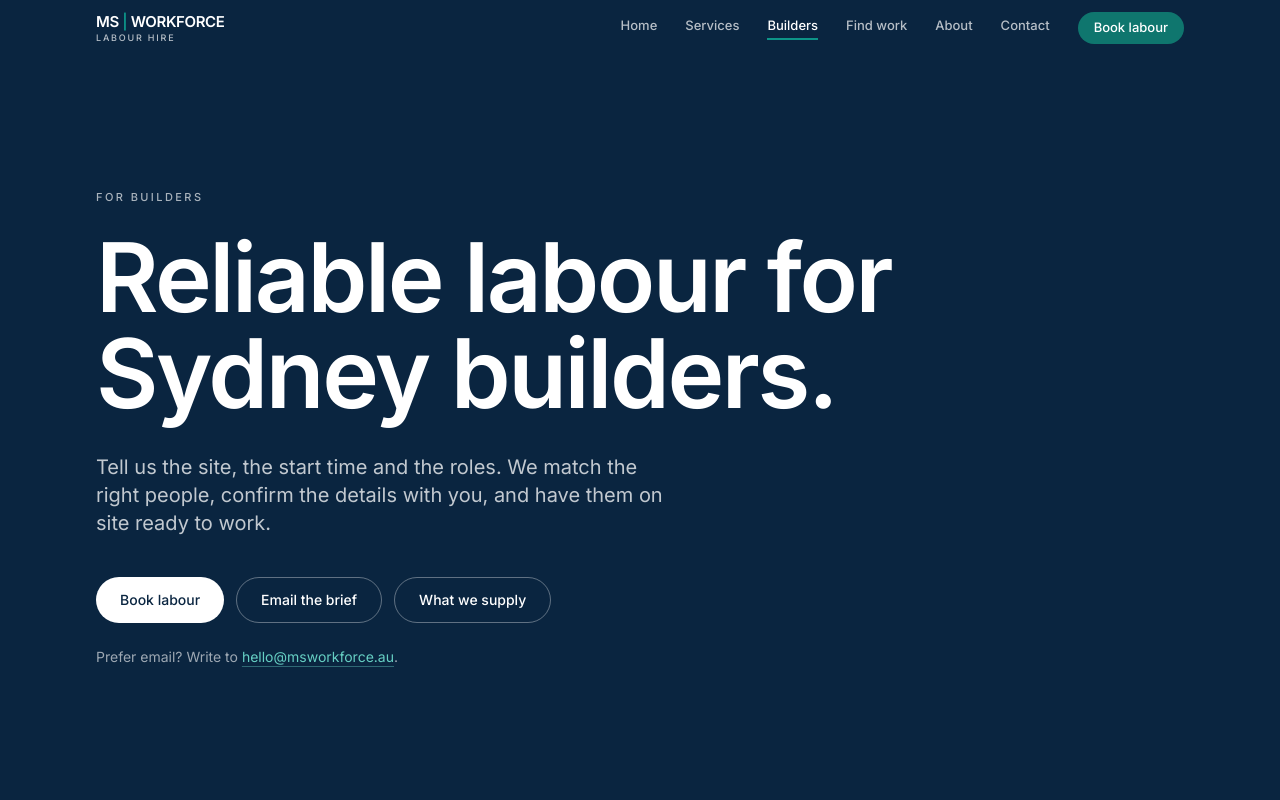
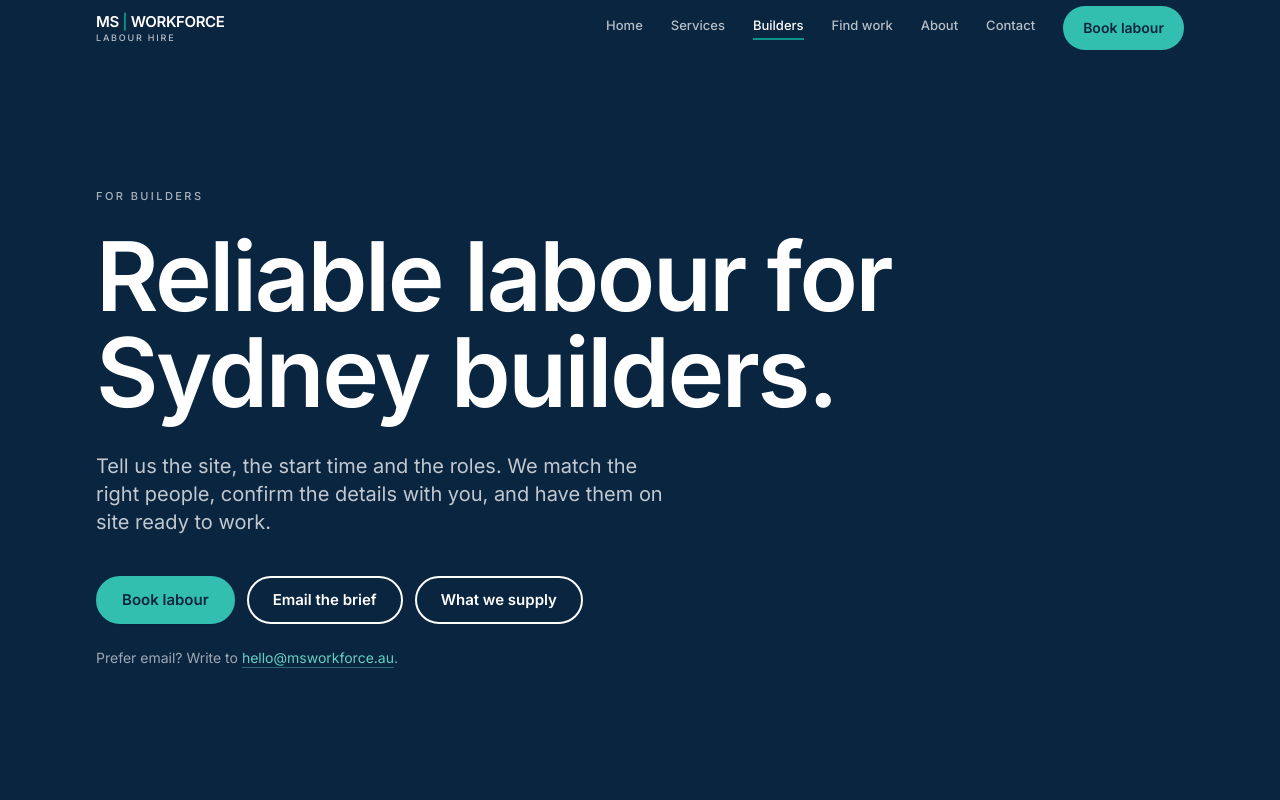
Before and after one commit to curiouscitizen11/MS-Workforce, a Next.js app: page /clients in a window 1280 px wide. Shown: the top 800 px of the page. Built offline with nearby package versions, Linux system fonts and the light colour scheme.

Commit message:
Button contrast: solid teal primary (navy text), white/2px-outline secondaries, solid navy sticky bar with top border, 48px tap targets; raise low-contrast text

```diff
--- a/app/candidates/page.tsx
+++ b/app/candidates/page.tsx
@@ -51,7 +51,7 @@ function TicketCard({ ticket }: { ticket: Ticket }) {
   return (
     <li className="flex flex-col rounded-2xl border border-navy/10 bg-white p-6 sm:p-8">
       <h3 className="text-xl font-semibold tracking-tight sm:text-2xl">{ticket.title}</h3>
-      <p className="mt-2 text-sm leading-relaxed text-navy/55">{ticket.code}</p>
+      <p className="mt-2 text-sm leading-relaxed text-navy/70">{ticket.code}</p>
       {ticket.note ? <p className="mt-3 text-sm leading-relaxed text-navy/70">{ticket.note}</p> : null}
       <ul className="mt-5 flex-1 border-b border-navy/10">
         {ticket.providers.map((provider) => (
@@ -107,7 +107,7 @@ export default function CandidatesPage() {
             and location.
           </p>
           <div className="mt-10 flex flex-col gap-3 sm:flex-row">
-            <a href={formUrl} className="pill pill-light w-full sm:w-auto" target="_blank" rel="noopener noreferrer">
+            <a href={formUrl} className="pill pill-teal w-full sm:w-auto" target="_blank" rel="noopener noreferrer">
               Employee portal
             </a>
             <a href={WORK_ENQUIRY_HREF} className="pill pill-line w-full sm:w-auto">
--- a/app/clients/page.tsx
+++ b/app/clients/page.tsx
@@ -87,7 +87,7 @@ export default function ClientsPage() {
               href={BOOK_LABOUR_URL}
               target="_blank"
               rel="noopener noreferrer"
-              className="pill pill-light w-full sm:w-auto"
+              className="pill pill-teal w-full sm:w-auto"
             >
               Book labour
               <span className="sr-only"> (form opens in a new tab)</span>
@@ -180,7 +180,7 @@ export default function ClientsPage() {
             </div>
             <a
               href={EMAIL_HREF}
-              className="break-all text-lg font-medium text-teal-600 underline decoration-teal-600/40 underline-offset-4 sm:text-2xl"
+              className="break-all text-lg font-medium text-teal-700 underline decoration-teal-700/40 underline-offset-4 sm:text-2xl"
             >
               {EMAIL}
             </a>
--- a/app/contact/page.tsx
+++ b/app/contact/page.tsx
@@ -60,7 +60,7 @@ export default function ContactPage() {
               href={BOOK_LABOUR_URL}
               target="_blank"
               rel="noopener noreferrer"
-              className="pill pill-light w-full sm:w-auto"
+              className="pill pill-teal w-full sm:w-auto"
             >
               Book labour
               <span className="sr-only"> (form opens in a new tab)</span>
--- a/app/globals.css
+++ b/app/globals.css
@@ -7,6 +7,7 @@
 }
 
 html {
+  color-scheme: light;
   scroll-behavior: smooth;
   background: #0a2540;
 }
@@ -49,22 +50,27 @@ body {
     @apply max-w-xl text-lg leading-relaxed sm:text-xl;
   }
   .pill {
-    @apply inline-flex min-h-11 items-center justify-center rounded-full px-6 py-3 text-sm font-medium transition duration-200 ease-out hover:-translate-y-0.5 motion-reduce:transform-none motion-reduce:transition-none focus-visible:outline focus-visible:outline-2 focus-visible:outline-offset-4 focus-visible:outline-teal;
+    @apply inline-flex min-h-12 items-center justify-center rounded-full border-2 border-transparent px-6 py-3 text-[15px] font-semibold leading-tight transition duration-200 ease-out hover:-translate-y-0.5 motion-reduce:transform-none motion-reduce:transition-none focus-visible:outline focus-visible:outline-2 focus-visible:outline-offset-4 focus-visible:outline-teal-300;
+    -webkit-tap-highlight-color: transparent;
   }
+  /* Primary: solid teal, navy text (contrast ~6.9:1) */
+  .pill-teal {
+    @apply border-teal-400 bg-teal-400 text-navy shadow-sm hover:border-teal-300 hover:bg-teal-300;
+  }
+  /* Secondary solid: white with navy text (~15.8:1) */
   .pill-light {
-    @apply bg-white text-navy hover:bg-white/90;
+    @apply border-white bg-white text-navy hover:bg-navy-50;
   }
+  /* Secondary on navy: 2px white border, white text */
+  .pill-line {
+    @apply border-white bg-transparent text-white hover:bg-white hover:text-navy;
+  }
+  /* On light backgrounds */
   .pill-dark {
-    @apply bg-navy text-white hover:bg-navy-600;
-  }
-  .pill-line {
-    @apply border border-white/35 bg-transparent text-white hover:bg-white/10;
-  }
-  .pill-teal {
-    @apply bg-teal-600 text-white shadow-sm hover:bg-teal-700 hover:shadow-md;
+    @apply border-navy bg-navy text-white hover:bg-navy-600;
   }
   .pill-line-dark {
-    @apply border border-navy/20 bg-transparent text-navy hover:bg-navy/[0.04];
+    @apply border-navy bg-transparent text-navy hover:bg-navy hover:text-white;
   }
   .stack-row {
     @apply grid gap-3 py-8 sm:grid-cols-12 sm:items-baseline sm:gap-8 sm:py-10;
--- a/app/not-found.tsx
+++ b/app/not-found.tsx
@@ -17,7 +17,7 @@ export default function NotFound() {
           instead.
         </p>
         <div className="mt-10 flex flex-col gap-3 sm:flex-row">
-          <Link href="/" className="pill pill-light w-full sm:w-auto">
+          <Link href="/" className="pill pill-teal w-full sm:w-auto">
             Home
           </Link>
           <Link href="/clients" className="pill pill-line w-full sm:w-auto">
--- a/app/page.tsx
+++ b/app/page.tsx
@@ -66,7 +66,7 @@ export default function HomePage() {
               href={BOOK_LABOUR_URL}
               target="_blank"
               rel="noopener noreferrer"
-              className="pill pill-light w-full sm:w-auto"
+              className="pill pill-teal w-full sm:w-auto"
             >
               Book labour
               <span className="sr-only"> (form opens in a new tab)</span>
--- a/app/privacy/page.tsx
+++ b/app/privacy/page.tsx
@@ -15,8 +15,8 @@ export const metadata: Metadata = {
   },
 };
 
-const mail = "text-teal-600 underline decoration-teal-600/40 underline-offset-4 break-all";
-const ext = "text-teal-600 underline decoration-teal-600/40 underline-offset-4";
+const mail = "text-teal-700 underline decoration-teal-700/40 underline-offset-4 break-all";
+const ext = "text-teal-700 underline decoration-teal-700/40 underline-offset-4";
 
 const sections: { title: string; body: React.ReactNode }[] = [
   {
--- a/app/services/page.tsx
+++ b/app/services/page.tsx
@@ -70,7 +70,7 @@ export default function ServicesPage() {
             supplied on an ongoing, project-based basis.
           </p>
           <div className="mt-10 flex flex-col gap-3 sm:flex-row">
-            <a href={REQUEST_LABOUR_HREF} className="pill pill-light w-full sm:w-auto">
+            <a href={REQUEST_LABOUR_HREF} className="pill pill-teal w-full sm:w-auto">
               Request labour
             </a>
             <Link href="/clients" className="pill pill-line w-full sm:w-auto">
@@ -89,7 +89,7 @@ export default function ServicesPage() {
           }
         >
           <div className="wrap py-24 sm:py-28">
-            <p className={"kicker " + (item.dark ? "text-white/50" : "text-navy/45")}>
+            <p className={"kicker " + (item.dark ? "text-white/70" : "text-navy/65")}>
               {item.kicker}
             </p>
             <h2 className="display mt-6">{item.title}</h2>
@@ -131,7 +131,7 @@ export default function ServicesPage() {
             ))}
           </ul>
           <div className="mt-12">
-            <a href={REQUEST_LABOUR_HREF} className="pill pill-light">
+            <a href={REQUEST_LABOUR_HREF} className="pill pill-teal">
               Request labour
             </a>
           </div>
--- a/components/Footer.tsx
+++ b/components/Footer.tsx
@@ -95,7 +95,7 @@ export default function Footer() {
           </div>
         </div>
 
-        <div className="mt-16 flex flex-col gap-2 border-t border-white/10 pt-6 text-xs text-white/55 sm:flex-row sm:justify-between">
+        <div className="mt-16 flex flex-col gap-2 border-t border-white/10 pt-6 text-xs text-white/70 sm:flex-row sm:justify-between">
           <span>
             © {new Date().getFullYear()} MS Workforce. All rights reserved. ·{" "}
             <Link href="/privacy" className={linkClass}>Privacy</Link>
--- a/components/Header.tsx
+++ b/components/Header.tsx
@@ -77,7 +77,7 @@ export default function Header() {
             href={BOOK_LABOUR_URL}
             target="_blank"
             rel="noopener noreferrer"
-            className="hidden rounded-full bg-teal-600 px-4 py-1.5 text-[13px] font-medium text-white transition hover:bg-teal-700 focus-visible:outline focus-visible:outline-2 focus-visible:outline-offset-4 focus-visible:outline-teal lg:inline-flex"
+            className="hidden min-h-11 items-center rounded-full bg-teal-400 px-5 text-sm font-semibold text-navy transition hover:bg-teal-300 focus-visible:outline focus-visible:outline-2 focus-visible:outline-offset-4 focus-visible:outline-teal lg:inline-flex"
           >
             Book labour
           </a>
@@ -140,7 +140,7 @@ export default function Header() {
             href={BOOK_LABOUR_URL}
             target="_blank"
             rel="noopener noreferrer"
-            className="pill pill-light mt-8 w-full"
+            className="pill pill-teal mt-8 w-full"
             onClick={() => setOpen(false)}
           >
             Book labour
--- a/components/StickyCta.tsx
+++ b/components/StickyCta.tsx
@@ -4,7 +4,7 @@ import { BOOK_LABOUR_URL } from "@/components/site";
 export default function StickyCta() {
   return (
     <div
-      className="fixed inset-x-0 bottom-0 z-40 border-t border-white/10 bg-navy/95 px-4 pt-3 backdrop-blur md:hidden"
+      className="fixed inset-x-0 bottom-0 z-40 border-t border-white/15 bg-navy px-4 pt-3 md:hidden"
       style={{ paddingBottom: "calc(0.75rem + env(safe-area-inset-bottom))" }}
     >
       <div className="mx-auto grid max-w-md grid-cols-2 gap-3">
@@ -17,7 +17,7 @@ export default function StickyCta() {
           Book labour
           <span className="sr-only"> (form opens in a new tab)</span>
         </a>
-        <Link href="/candidates#register" className="pill pill-line w-full px-4">
+        <Link href="/candidates#register" className="pill pill-light w-full px-4">
           Apply for work
         </Link>
       </div>
```
